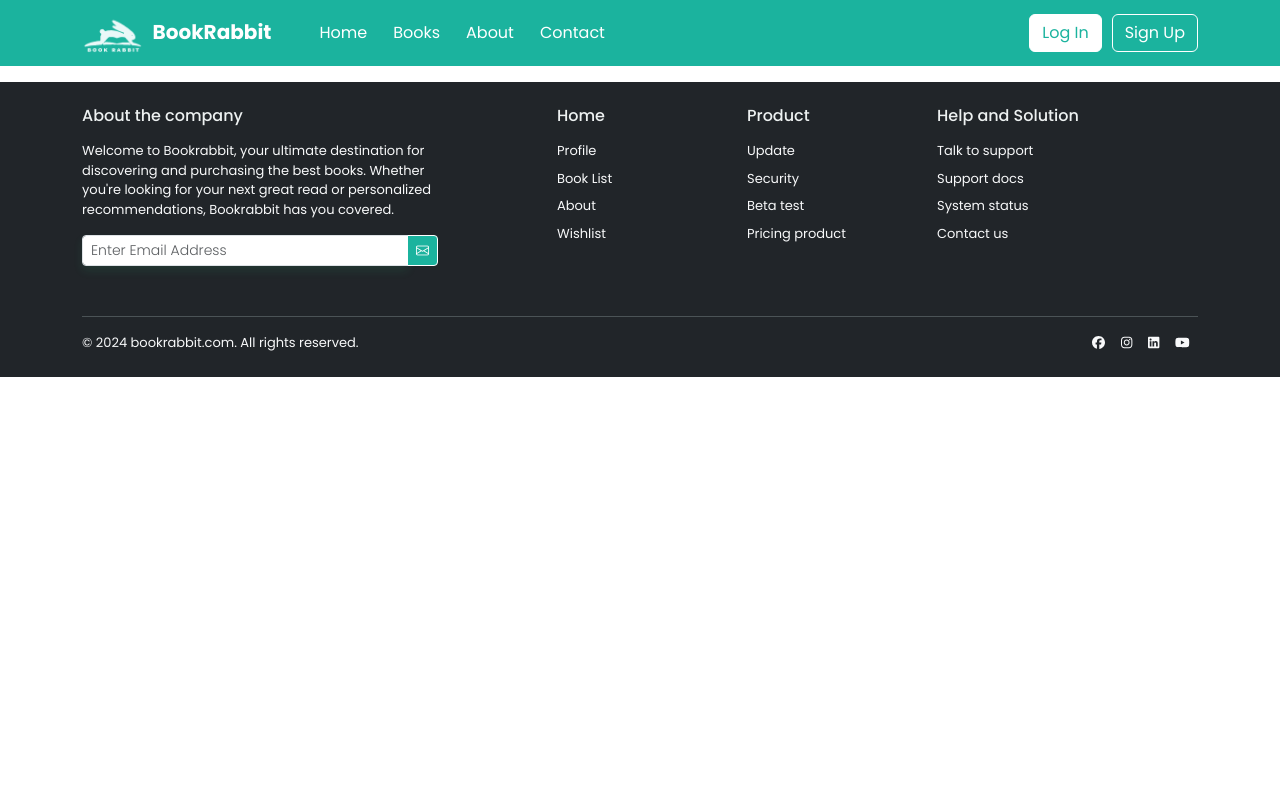
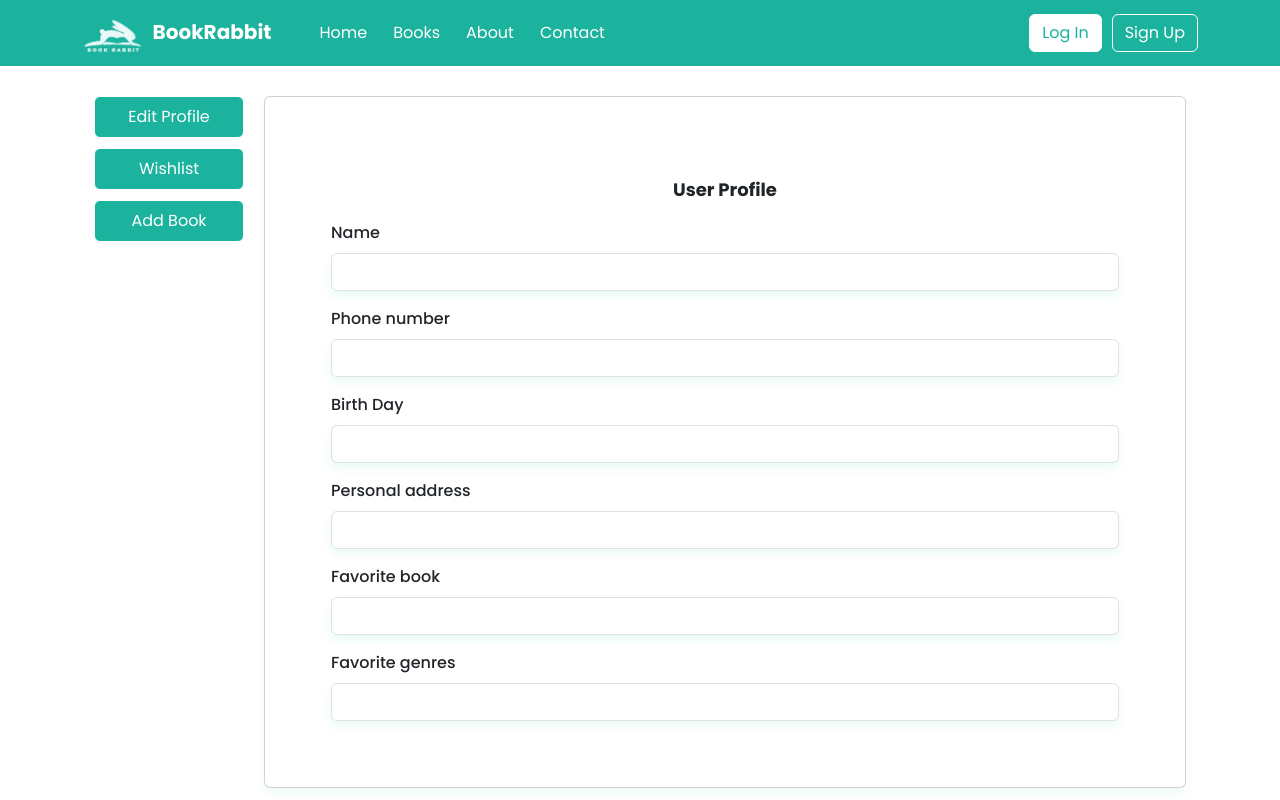
Before and after one commit to suvininimthara/book-rabbit, a React (Create React App) app in the folder client/: page /profile/1 in a window 1280 px wide. Shown: the top 800 px of the page. Built offline with nearby package versions, Linux system fonts and the light colour scheme; no server answers; a web font is replaced by a local one.

Commit message:
Update modal and profile page styles

```diff
--- a/client/src/components/ProfileModal.tsx
+++ b/client/src/components/ProfileModal.tsx
@@ -47,11 +47,9 @@ const ProfileModal: React.FC<ProfileModalProps> = ({ user, show, onHide, onSave
     };
 
     return (
-        <Modal show={show} onHide={onHide}>
-            <Modal.Header closeButton>
-            <h6 className='h4'>Edit Profile</h6>
-            </Modal.Header>
-            <Modal.Body>
+        <Modal show={show} onHide={onHide} centered>
+        <Modal.Body>
+        <h6 className='h4'>Edit Profile</h6>
                 <Form>
                     <Form.Group controlId="formFirstName" >
                         <Form.Label>First Name</Form.Label>
@@ -62,7 +60,7 @@ const ProfileModal: React.FC<ProfileModalProps> = ({ user, show, onHide, onSave
                             onChange={handleChange}
                         />
                     </Form.Group>
-                    <Form.Group controlId="formLastName" className="group">
+                    <Form.Group controlId="formLastName" className="mt-2">
                         <Form.Label>Last Name</Form.Label>
                         <Form.Control
                             type="text"
--- a/client/src/components/modalStyles.css
+++ b/client/src/components/modalStyles.css
@@ -33,7 +33,7 @@
 
 }
 .h4{
-    font-size: 2em;
+    font-size: 1.5em;
     font-weight: 600;
 }
 
--- a/client/src/pages/ProfilePage/ProfilePage.css
+++ b/client/src/pages/ProfilePage/ProfilePage.css
@@ -9,9 +9,7 @@
 
 .profile-card {
   width: 500px;
-  padding: 1rem;
-  align-items: center;
-  justify-content: center;
+  padding: 50px;
   box-shadow: 0 5px 10px rgba(60, 211, 141, 0.1); /* Subtle shadow */
   margin-bottom: 20px;
 }
@@ -82,12 +80,37 @@
   border-color: #1bb39e;
   color: white;
   width: 200px;
-  margin-top: 20px;
+
 }
 
 .btn-outline-success {
   border-color: #1bb39e;
   color: white;
   width: 200px;
-  margin-top: 20px;
+
 }
+.profile-container {
+  display: flex;
+  justify-content: space-between;
+  align-items: flex-start;
+  margin-top: 30px;
+}
+
+.button-group {
+  display: flex;
+  flex-direction: column;
+  gap: 10px;
+}
+
+.custom-button {
+  width: 150px;
+}
+
+.profile-section {
+  flex-grow: 1;
+  margin-left: 20px;
+}
+
+.profile-card {
+  width: 100%;
+}
--- a/client/src/pages/ProfilePage/ProfilePage.tsx
+++ b/client/src/pages/ProfilePage/ProfilePage.tsx
@@ -1,12 +1,12 @@
 import React, { useState, useEffect } from 'react';
-import { Container, Form, Button, Card, Image } from 'react-bootstrap';
+import { Container, Form, Button, Card } from 'react-bootstrap';
 import { User } from '../../models/userModel';
 import * as UsersApi from '../../network/users_api';
 import ProfileModal from '../../components/ProfileModal'; // Adjust the import path as needed
 import './ProfilePage.css';
 
 const ProfilePage: React.FC = () => {
-    const [user, setUser] = useState<User | null>(null);
+    const [user, setUser] = useState<User>({} as User);
     const [showModal, setShowModal] = useState(false);
 
     useEffect(() => {
@@ -33,91 +33,85 @@ const ProfilePage: React.FC = () => {
 
     return (
         <Container className="profile-container">
+            <div className="button-group">
+                <Button onClick={handleShowModal} variant="outline-primary" className="custom-button">Edit Profile</Button>
+                <Button variant="outline-success" className="custom-button">Wishlist</Button>
+                <Button variant="outline-info" className="custom-button">Add Book</Button>
+            </div>
+
+            <section className="profile-section">
                 {user && (
-              <>
                     <Card className="profile-card">
                         <Card.Body>
                             <Card.Title className="profile-card-title text-center d-block mt-3">User Profile</Card.Title>
                             <Card.Text>
-
                                 <Form>
                                     <Form.Group>
                                         <Form.Label>Name</Form.Label>
-
                                         <Form.Control
                                             type="text"
                                             value={`${user.firstName || ''} ${user.lastName || ''}`}
                                             readOnly
                                         />
-
                                     </Form.Group>
 
-                                    <Form.Group  className="mt-3">
-                                        <Form.Label >Phone number</Form.Label>
+                                    <Form.Group className="mt-3">
+                                        <Form.Label>Phone number</Form.Label>
                                         <Form.Control
                                             type="text"
                                             value={user.phoneNumber || ''}
                                             readOnly
                                         />
+                                    </Form.Group>
 
-                                    </Form.Group>
-                                    <Form.Group  className="mt-3">
-                                        <Form.Label >Birth Day</Form.Label>
-
+                                    <Form.Group className="mt-3">
+                                        <Form.Label>Birth Day</Form.Label>
                                         <Form.Control
                                             type="text"
                                             value={user.birthday || ''}
                                             readOnly
                                         />
+                                    </Form.Group>
 
-                                    </Form.Group>
-                                    <Form.Group  className="mt-3">
-                                        <Form.Label >Personal address</Form.Label>
-
+                                    <Form.Group className="mt-3">
+                                        <Form.Label>Personal address</Form.Label>
                                         <Form.Control
                                             type="text"
                                             value={user.address || ''}
                                             readOnly
                                         />
+                                    </Form.Group>
 
-                                    </Form.Group>
                                     <Form.Group className="mt-3">
-                                        <Form.Label column xs={12}>Favorite book</Form.Label>
+                                        <Form.Label>Favorite book</Form.Label>
                                         <Form.Control
                                             type="text"
                                             value={user.favoriteBook || ''}
                                             readOnly
                                         />
+                                    </Form.Group>
 
-                                    </Form.Group>
                                     <Form.Group className="mt-3">
-                                        <Form.Label >Favorite genres</Form.Label>
-
+                                        <Form.Label>Favorite genres</Form.Label>
                                         <Form.Control
                                             type="text"
                                             value={(user.favoriteGenres || []).join(', ')}
                                             readOnly
                                         />
-
                                     </Form.Group>
                                 </Form>
-
-
                             </Card.Text>
-
-                            <Button onClick={handleShowModal} variant="outline-primary">Edit Profile</Button>
-                            <Button variant="outline-success" style={{ marginLeft: '10px' }}>Wishlist</Button>
-
                         </Card.Body>
                     </Card>
+                )}
+            </section>
+
             <ProfileModal
                 user={user}
                 show={showModal}
                 onHide={handleCloseModal}
                 onSave={handleEditProfile}
             />
-                </>
-            )}
         </Container>
     );
 };
```
Lines whose indentation alone changed are shown as unchanged.
